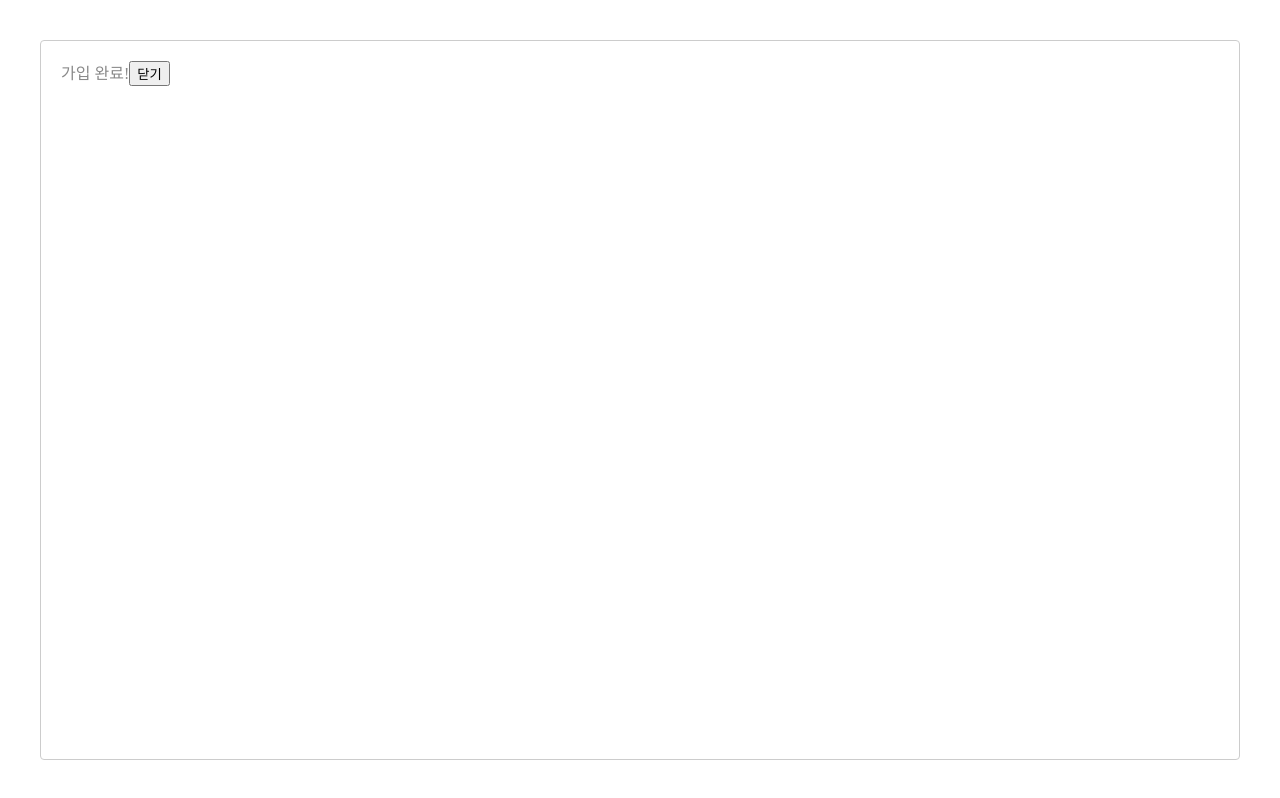
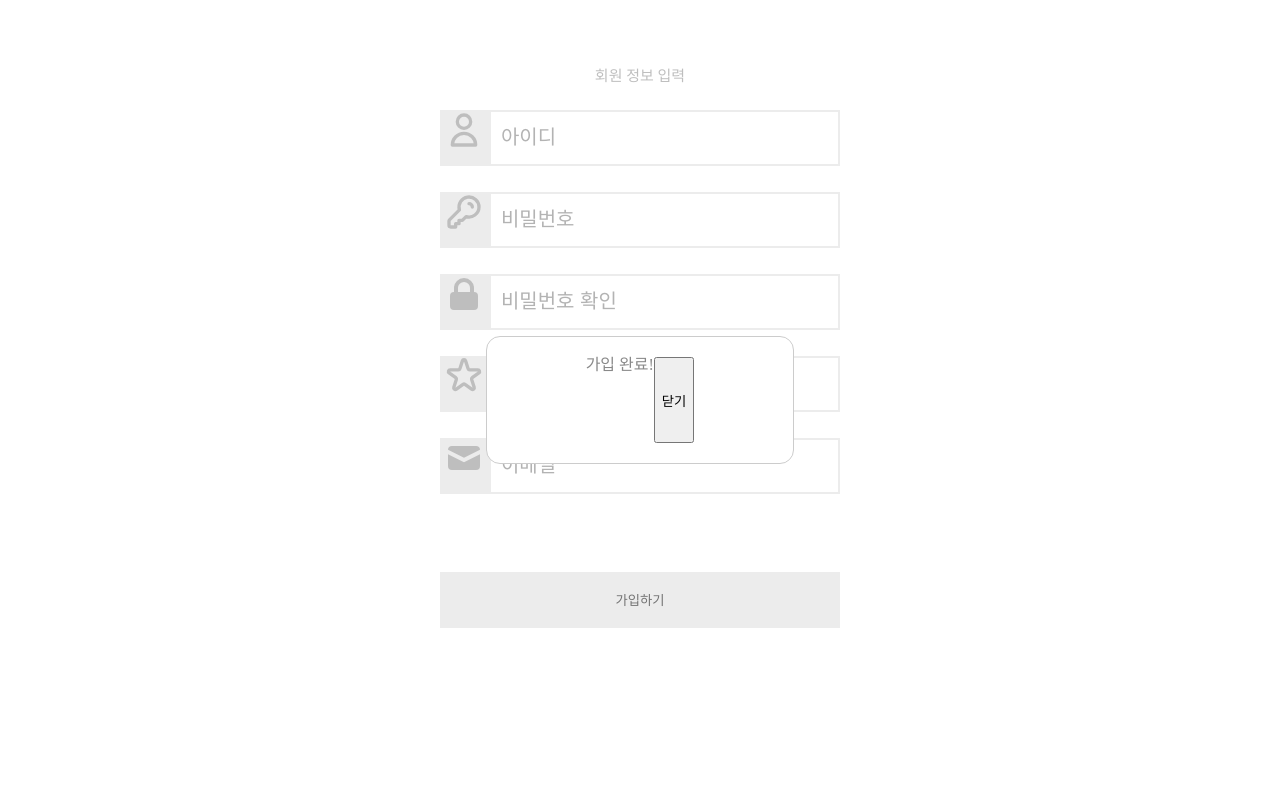
Before and after one commit to naringles/oberspace, a React (Create React App) app: page /SignUp in a window 1280 px wide. Both pictures are taken after a click on the button "가입하기". Shown: the part 223-1021 px from the top of the page. Built offline with nearby package versions, Linux system fonts and the light colour scheme.

Commit message:
modal_save_position

```diff
--- a/src/SignUp/SignUp.js
+++ b/src/SignUp/SignUp.js
@@ -12,6 +12,32 @@ import Modal from 'react-modal';
 
 //TODO
 //모달 창 오류, 아이콘 정렬, 회원가입 취소 버튼 추가
+
+const ModalStyle = {
+	overlay: {
+		position: "fixed",
+		top: 0,
+		left: 0,
+		right: 0,
+		bottom: 0,
+		backgroundColor: "rgba(255, 255, 255, 0.45)",
+		zIndex: 10,
+	},
+	content: {
+		display: "flex",
+		justifyContent: "center",
+		background: "#ffffff",
+		overflow: "auto",
+		top: "42vh",
+		left: "38vw",
+		right: "38vw",
+		bottom: "42vh",
+		WebkitOverflowScrolling: "touch",
+		borderRadius: "14px",
+		outline: "none",
+		zIndex: 10,
+	},
+};
 
 function SignUp(){
   const [modalIsOpen, setModalIsOpen] = useState(false);
@@ -73,10 +99,10 @@ function SignUp(){
         <br/><br/><br/>
 
         <button className="button-box" onClick={() => setModalIsOpen(true)}> 가입하기</button>
-        <Modal size = "40" isOpen= {modalIsOpen} >
-
+        <Modal style = {ModalStyle} isOpen= {modalIsOpen} >
            가입 완료!
-            <button onClick={()=> setModalIsOpen(false)}>닫기</button>
+           <br/><br/>
+            <button className="modal-button" onClick={()=> setModalIsOpen(false)}>닫기</button>
         </Modal>
 
         <br/><br/><br/><br/><br/>
@@ -86,5 +112,6 @@ function SignUp(){
   );
 
 }
- Modal.setAppElement('#root');
+
+Modal.setAppElement('#root');
 export default SignUp;
```
